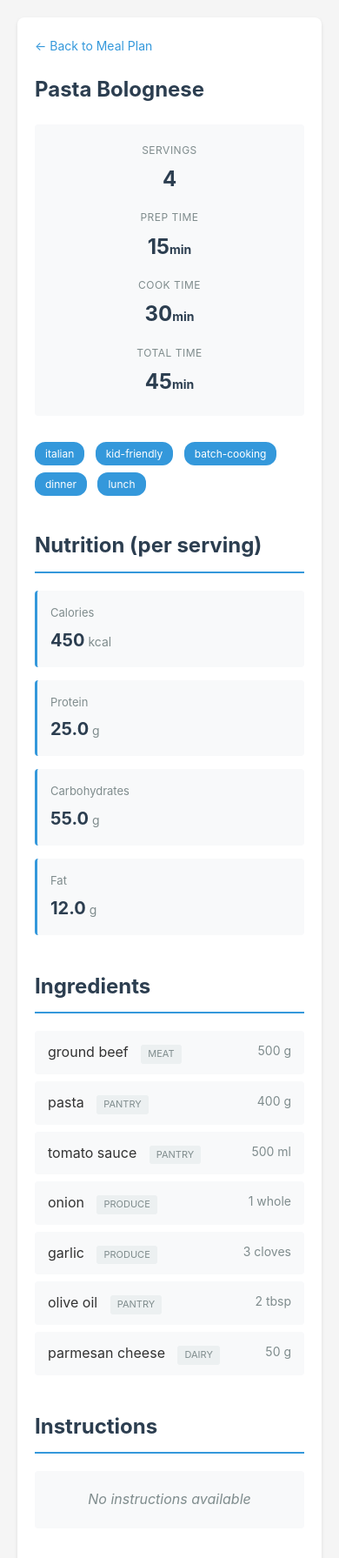
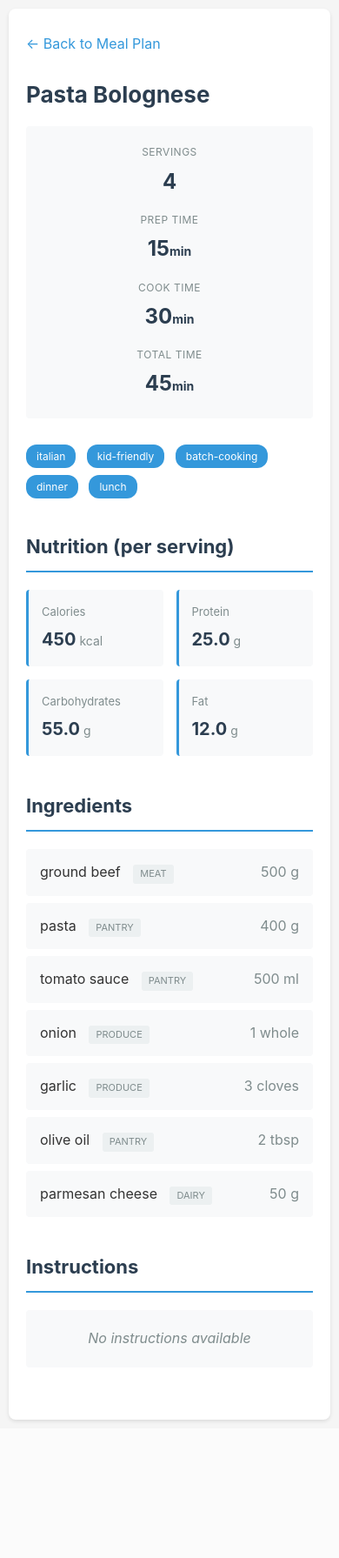
Before and after one commit to tarbadev/meal-planner, a Flask app: page /recipe/pasta-bolognese in a window 390 px wide. Shown: the top 1791 px of the page at 87% size. After the commit the page ends 1635 px from the top, so only its background shows below. Run offline with Flask 3, Linux system fonts and the light colour scheme.

Commit message:
Enhance recipe detail page for cooking mode with larger text

```diff
--- a/app/templates/recipe_detail.html
+++ b/app/templates/recipe_detail.html
@@ -242,7 +242,11 @@
             border-radius: 4px;
         }
 
-        @media (max-width: 600px) {
+        @media (max-width: 768px) {
+            body {
+                padding: 10px;
+            }
+
             .container {
                 padding: 20px;
             }
@@ -253,15 +257,43 @@
             }
 
             .nutrition-grid {
-                grid-template-columns: 1fr;
+                grid-template-columns: 1fr 1fr;
             }
 
             h1 {
-                font-size: 24px;
+                font-size: 26px;
+                line-height: 1.3;
+            }
+
+            .section h2 {
+                font-size: 22px;
+            }
+
+            .ingredient-item {
+                padding: 14px 16px;
+                font-size: 16px;
+            }
+
+            .ingredient-quantity {
+                font-size: 16px;
             }
 
             .instruction-item {
-                padding-left: 50px;
+                padding: 22px 22px 22px 60px;
+                font-size: 17px;
+                line-height: 1.6;
+            }
+
+            .instruction-item::before {
+                width: 32px;
+                height: 32px;
+                font-size: 16px;
+            }
+
+            .back-link {
+                font-size: 16px;
+                padding: 8px 0;
+                display: inline-block;
             }
         }
     </style>
```
